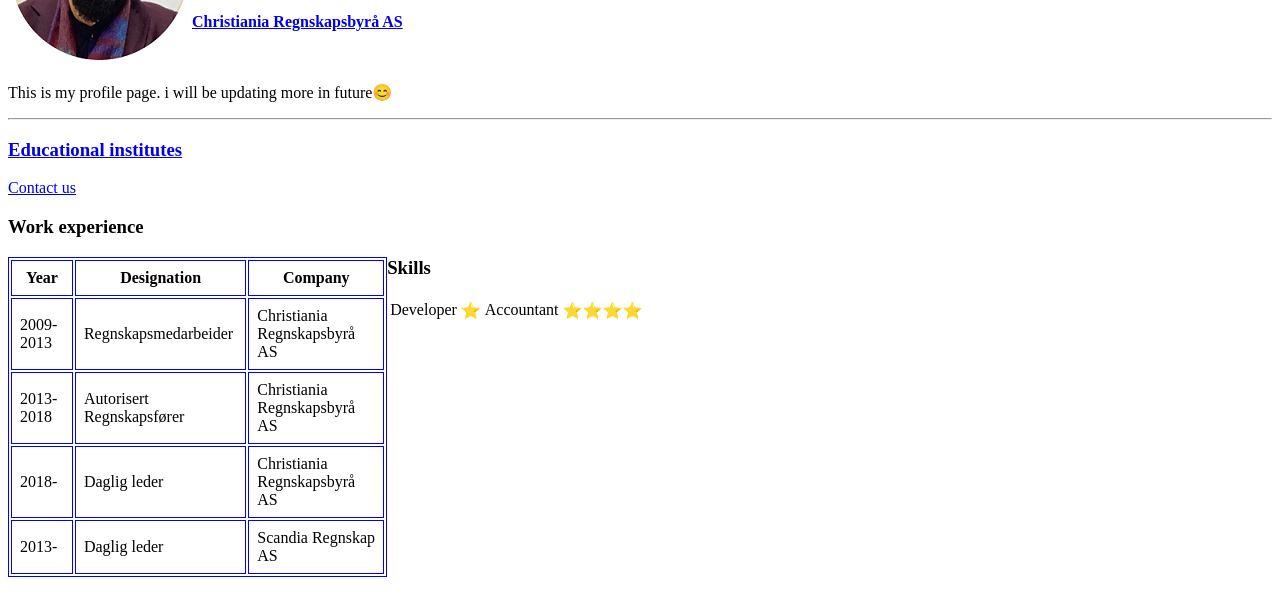
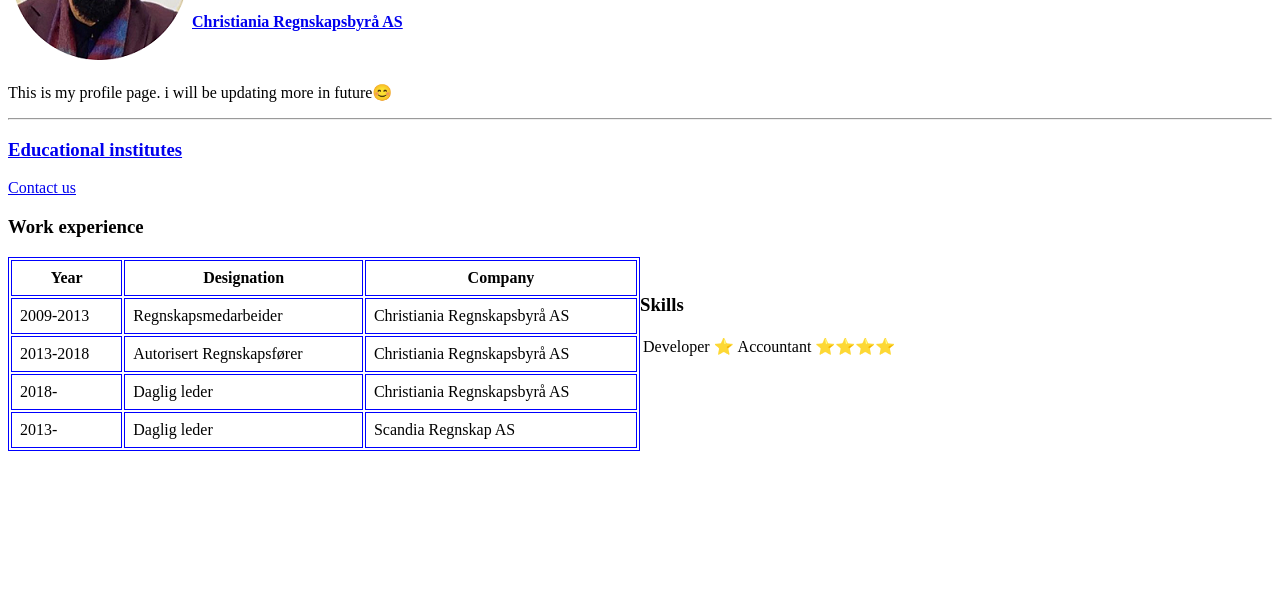
Before and after one commit to YASIR1912/CV, a plain HTML site: page index.html in a window 1280 px wide. Shown: the part 128-744 px from the top of the page. Drawn offline with Linux system fonts and the light colour scheme.

Commit message:
Update index.html

```diff
--- a/index.html
+++ b/index.html
@@ -21,7 +21,7 @@
 <h3><a href="Edu.html">Educational institutes</a></h3>
 <a href="contact.html">Contact us</a>
 <h3>Work experience</h3>
-<table border="1" height="30%" width="30%"
+<table border="1" height="30%" width="50%"
 bordercolor="blue" align=left cellpadding ="8">
   <th>
 Year
@@ -48,7 +48,7 @@ Year
     <td>Daglig leder</td>
     <td>Scandia Regnskap AS</td>
   </tr>
-</table>
+</table><br>
 <h3>Skills</h3>
 <table class="10" >
 <tr><td>Developer</td>
```
